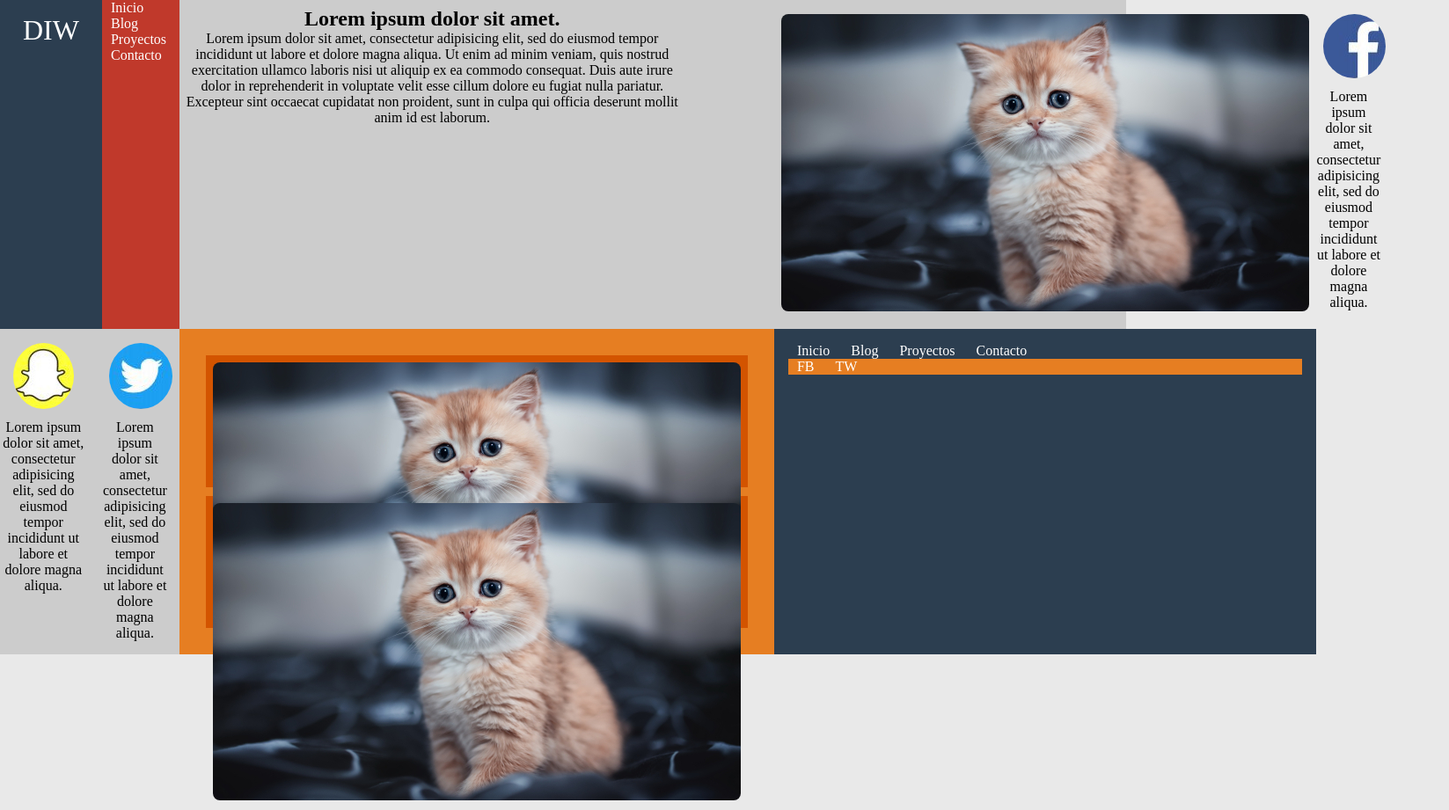
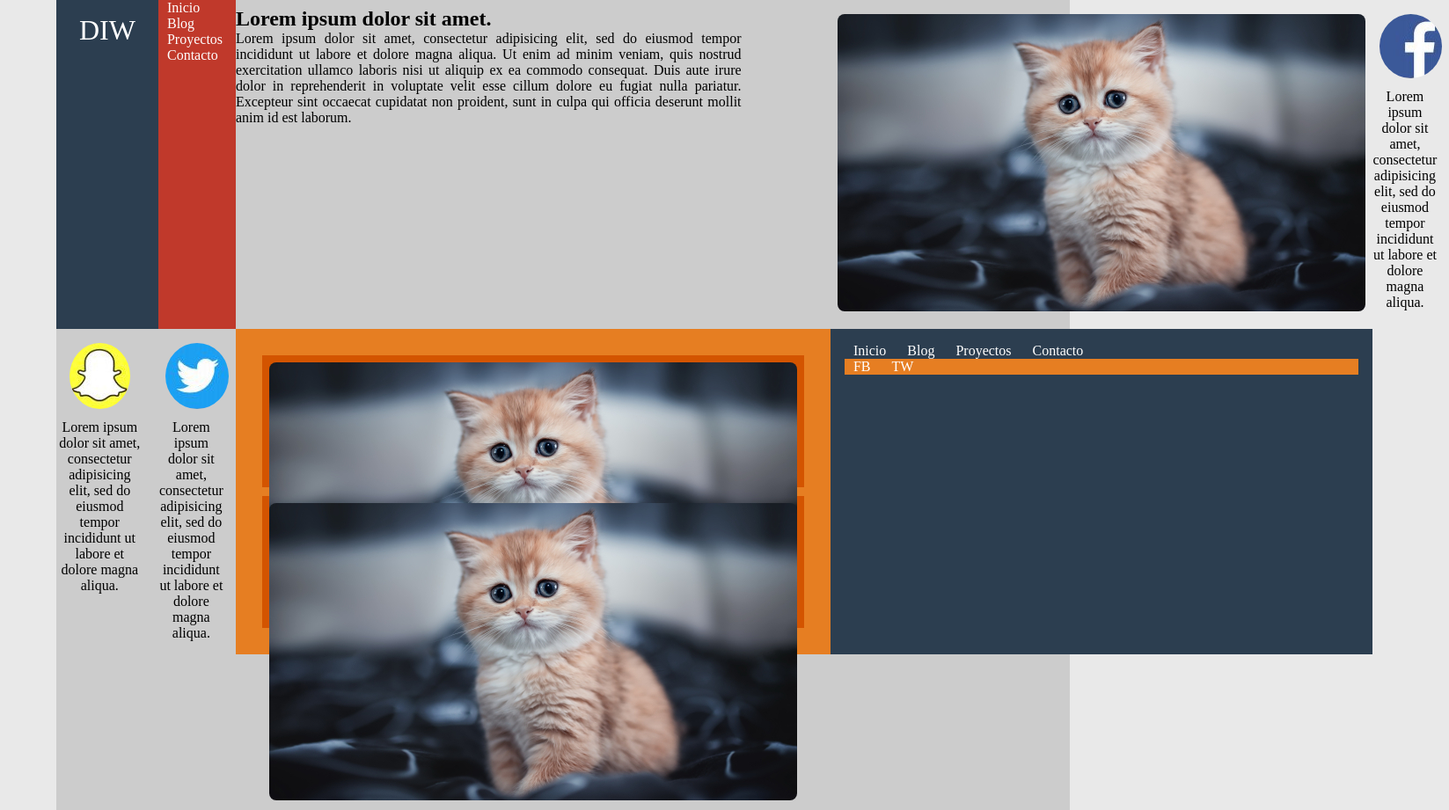
Before and after one commit to unaxLangarica11/Repasando-examen-CSS-, a plain HTML site: page ejercicio01/index.html in a window 1280 px wide. Shown: the top 921 px of the page at 88% size, 1647 px wide, since content can reach past the window. Drawn offline with Linux system fonts and the light colour scheme.

Commit message:
En proceso el primer ejercicio

```diff
--- a/ejercicio01/css/style.css
+++ b/ejercicio01/css/style.css
@@ -8,10 +8,14 @@ body {
 }
 .contenedor {
 	background:#ccc;
+	width: 90%;
+	margin: 0 auto;
+	min-height: 100vh;
+
 
 	display: grid;
 	grid-template-columns: repeat(5,1fr);
-	grid-template-rows:
+	grid-template-rows: auto 1fr 1fr auto;
 
 }
 header, footer {
@@ -36,6 +40,8 @@ nav a:hover {
 	background:#e74c3c;
 }
 .primero{
+	text-align: justify;
+
 }
 article{
 	width: 85%;
```
